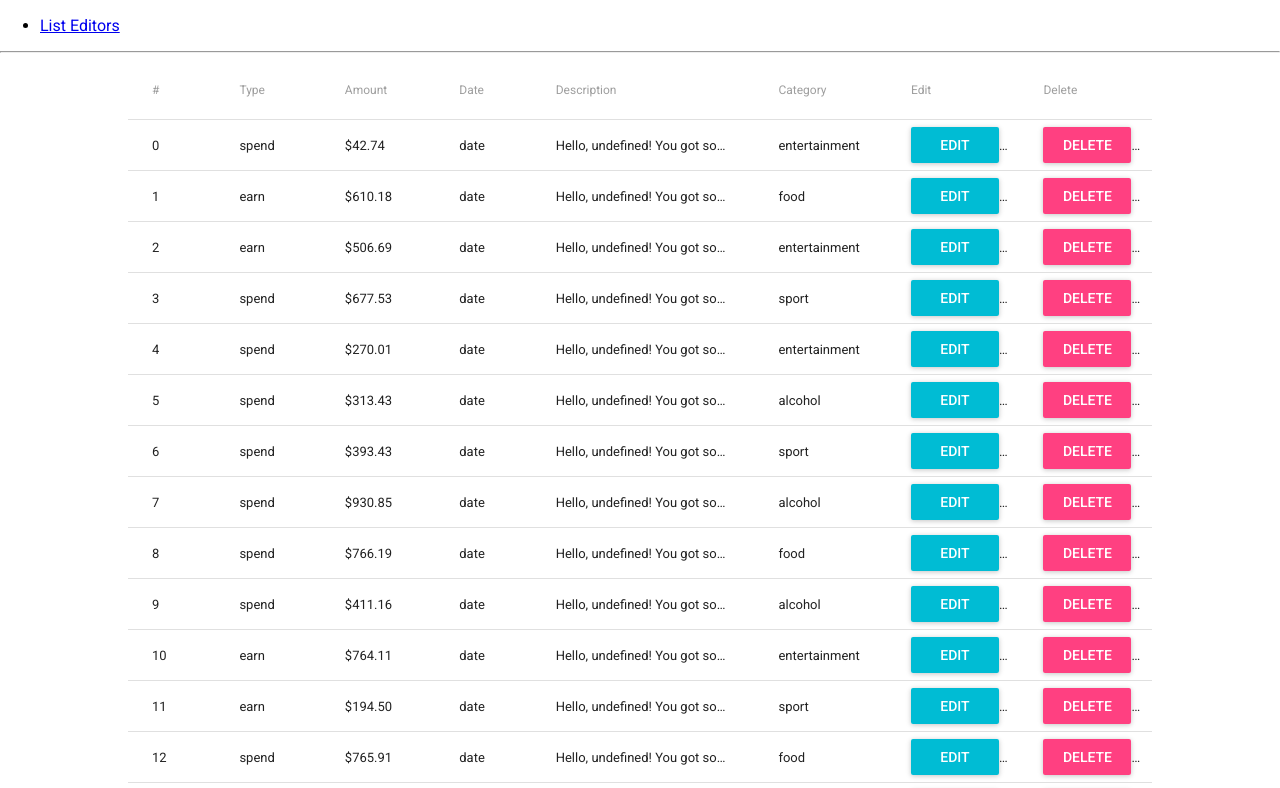
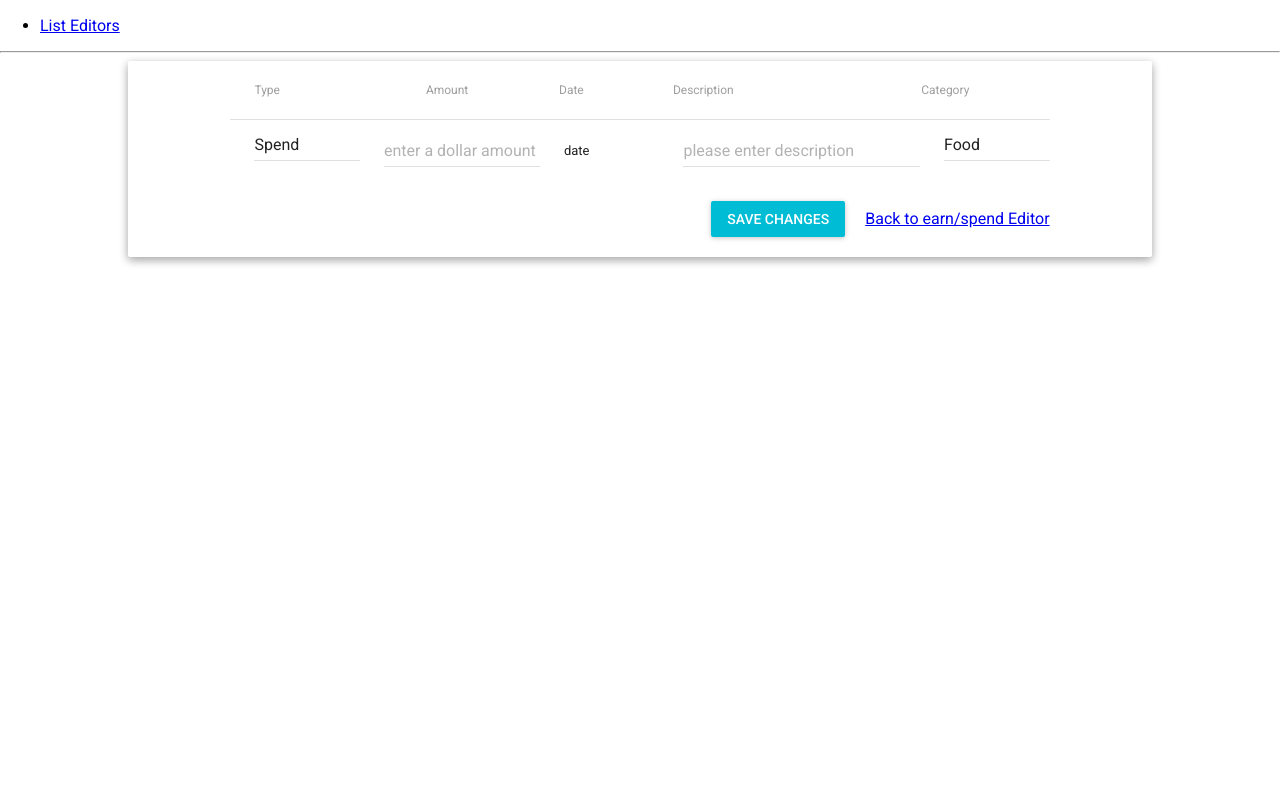
Before and after one commit to 1nG0d/spend_money, a React app: page /editors/spend_earn/59eba76504b242942526d96a in a window 1280 px wide. Shown: the top 788 px of the page. Built offline with nearby package versions, Linux system fonts and the light colour scheme.

Commit message:
new page for edit row

```diff
--- a/frontend/components/editors/EditorEarnSpend.js
+++ b/frontend/components/editors/EditorEarnSpend.js
@@ -1,5 +1,6 @@
 import React from 'react';
 import {connect} from 'react-redux';
+import {Link} from 'react-router-dom'
 import {
     Table,
     TableBody,
@@ -9,6 +10,7 @@ import {
     TableRowColumn,
 } from 'material-ui/Table';
 import RaisedButton from 'material-ui/RaisedButton';
+import Paper from 'material-ui/Paper';
 import {mapToArr} from '../../utils'
 import {editorSpendDeleteRow} from '../../ducks/editors'
 
@@ -25,7 +27,9 @@ class EditorEarnSpend extends React.Component {
                     <TableRowColumn style={{width: '20%'}}>{item.description}</TableRowColumn>
                     <TableRowColumn style={{width: '10%'}}>{item.category}</TableRowColumn>
                     <TableRowColumn style={{width: '10%'}}>
-                        <RaisedButton label="Edit" primary={true} />
+                        <Link to={`/editors/spend_earn/${item._id}`}>
+                            Edit
+                        </Link>
                     </TableRowColumn>
                     <TableRowColumn style={{width: '10%'}}>
                         <RaisedButton label="Delete"
@@ -39,7 +43,8 @@ class EditorEarnSpend extends React.Component {
 
     render() {
         return (
-            <Table style={{width: "80%", margin: '0 auto'}}>
+        <Paper style={{width: "80%", margin: '0 auto'}} zDepth={2} >
+            <Table>
                 <TableHeader displaySelectAll={false}
                              selectable={false}
                              adjustForCheckbox={false}>
@@ -58,6 +63,8 @@ class EditorEarnSpend extends React.Component {
                     {this.getTableRow()}
                 </TableBody>
             </Table>
+        </Paper>
+
         )
 
     }
--- a/frontend/components/editors/EditorSpendAdd.js
+++ b/frontend/components/editors/EditorSpendAdd.js
@@ -1,15 +1,99 @@
 import React from 'react'
+import {Link} from 'react-router-dom'
+import {connect} from 'react-redux'
+import TextField from 'material-ui/TextField';
+import SelectField from 'material-ui/SelectField';
+import MenuItem from 'material-ui/MenuItem';
+import Paper from 'material-ui/Paper';
+import RaisedButton from 'material-ui/RaisedButton';
+import {
+    Table,
+    TableBody,
+    TableHeader,
+    TableHeaderColumn,
+    TableRow,
+    TableRowColumn,
+} from 'material-ui/Table';
 
-export default class  extends React.Component {
+class EditorSpendAdd extends React.Component {
+
+    state =  {
+      value: 1
+    };
 
     render() {
 
         return (
-            <div></div>
+
+            <div>
+                <Paper style={{width: "80%", margin: '0 auto'}} zDepth={2} >
+                    <Table style={{width: "80%", margin: '0 auto'}}>
+                        <TableHeader displaySelectAll={false}
+                                     selectable={false}
+                                     adjustForCheckbox={false}>
+                            <TableRow>
+                                <TableHeaderColumn style={{width: '12%'}}>Type</TableHeaderColumn>
+                                <TableHeaderColumn style={{width: '8%'}}>Amount</TableHeaderColumn>
+                                <TableHeaderColumn style={{width: '6%'}}>Date</TableHeaderColumn>
+                                <TableHeaderColumn style={{width: '20%'}}>Description</TableHeaderColumn>
+                                <TableHeaderColumn style={{width: '10%'}}>Category</TableHeaderColumn>
+                            </TableRow>
+                        </TableHeader>
+                        <TableBody displayRowCheckbox={false}>
+                            <TableRow>
+                                <TableRowColumn style={{width: '7%'}}>
+                                    <SelectField
+                                        value={this.state.value}
+                                        onChange={this.handleChange}>
+                                        <MenuItem value={1} primaryText="Spend"/>
+                                        <MenuItem value={2} primaryText="Earn"/>
+                                    </SelectField>
+                                </TableRowColumn>
+                                <TableRowColumn style={{width: '12%'}}>
+                                    <TextField
+                                        hintText="enter a dollar amount"
+                                        name="description"
+                                    />
+                                </TableRowColumn>
+                                <TableRowColumn style={{width: '6%'}}>date</TableRowColumn>
+                                <TableRowColumn style={{width: '20%'}}>
+                                    <TextField
+                                        hintText="please enter description"
+                                        name="description"
+                                    />
+                                </TableRowColumn>
+                                <TableRowColumn style={{width: '7%'}}>
+                                    <SelectField
+                                        value={this.state.value}
+                                        onChange={this.handleChange}>
+                                        <MenuItem value={1} primaryText="Food"/>
+                                        <MenuItem value={2} primaryText="Entertainment"/>
+                                        <MenuItem value={2} primaryText="Sport"/>
+                                        <MenuItem value={2} primaryText="Alcohol"/>
+                                    </SelectField>
+                                </TableRowColumn>
+                            </TableRow>
+                        </TableBody>
+                    </Table>
+                    <div style={{padding: "20px 0"}}>
+                        <div style={{width: '80%', margin: '0 auto', textAlign: 'right'}}>
+                            <RaisedButton label="Save changes"
+                                          style={{marginRight: '20px'}}
+                                          primary={true}/>
+                            <Link to="/editors/spend_earn">Back to earn/spend Editor</Link>
+                        </div>
+                    </div>
+                </Paper>
+            </div>
+
         )
     }
 }
 
-.propTypes = {
+EditorSpendAdd.propTypes = {}
 
-}
+export default connect((state, props)=> {
+    return {
+        item: state.editors[props.match.params["earnSpendId"]]
+    }
+})(EditorSpendAdd)
--- a/frontend/components/routes/EditorPage.js
+++ b/frontend/components/routes/EditorPage.js
@@ -2,6 +2,7 @@ import React from 'react'
 import {Route, Link} from 'react-router-dom'
 import EditorEarnSpend from '../editors/EditorEarnSpend'
 import EditorCategory from '../editors/EditorCategory'
+import EditorSpendAdd from '../editors/EditorSpendAdd'
 
 
 export default class EditorRoute extends React.Component {
@@ -22,8 +23,9 @@ export default class EditorRoute extends React.Component {
         return (
             <div>
                 {this.props.match.isExact ? this.getList() : null}
-                <Route path="/editors/spend_earn" component={EditorEarnSpend}/>
-                <Route path="/editors/category" component={EditorCategory}/>
+                <Route exact path="/editors/spend_earn" component={EditorEarnSpend}/>
+                <Route exact path="/editors/category" component={EditorCategory}/>
+                <Route path="/editors/spend_earn/:earnSpendId" component={EditorSpendAdd}/>
             </div>
         )
     }
```
